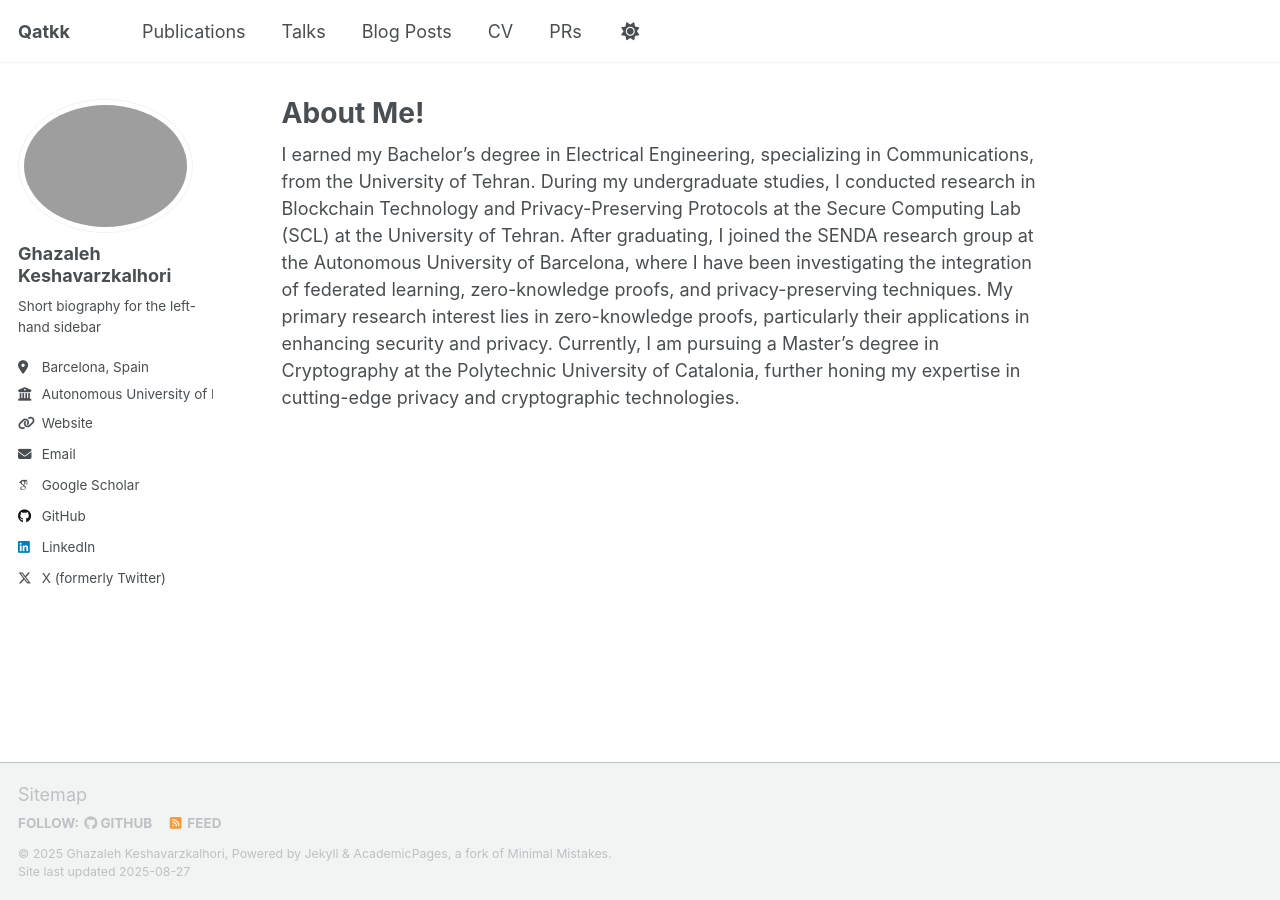
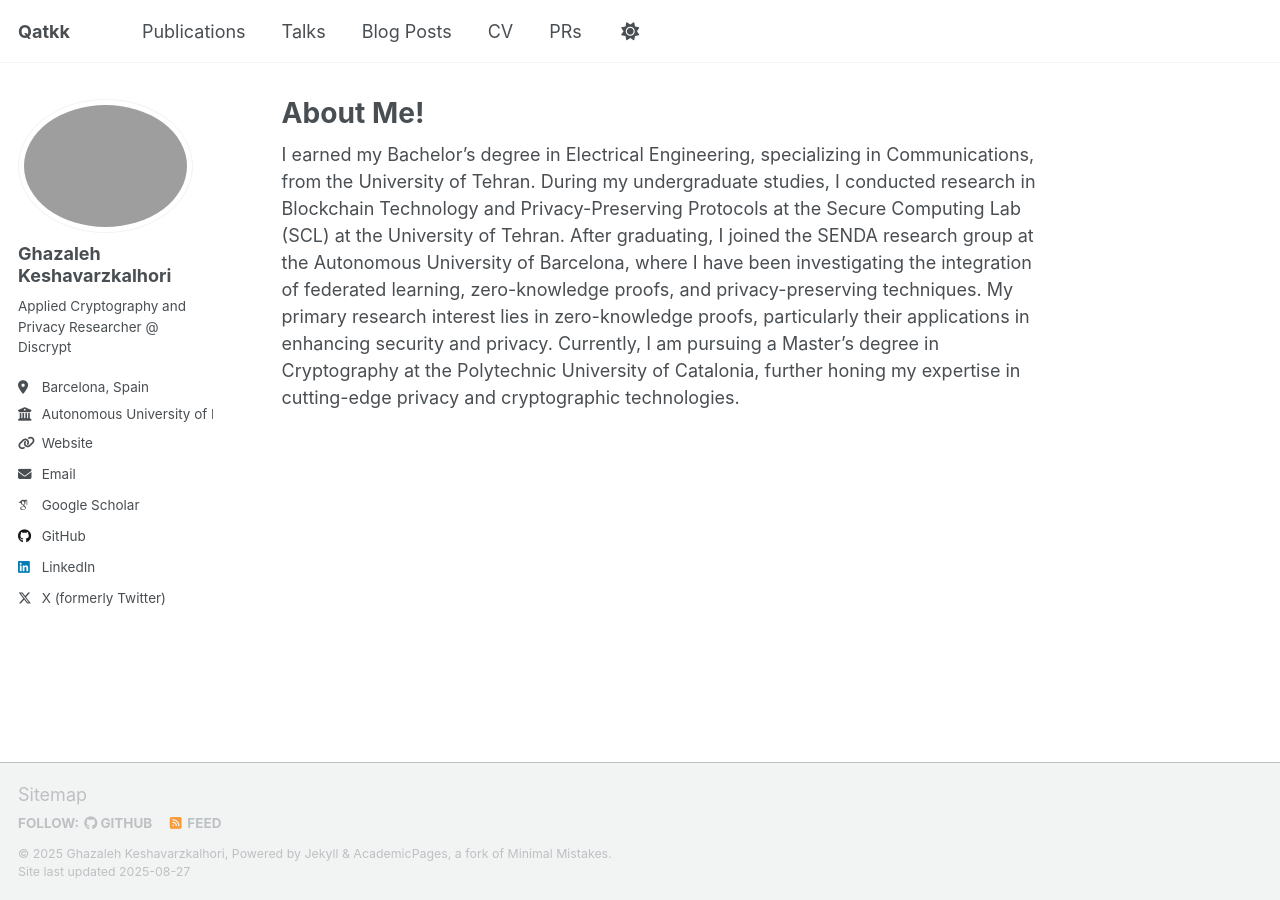
Before and after one commit to qatkk/qatkk.github.io, a Jekyll site: the page built from _pages/about.md, in a window 1280 px wide. Built offline with Jekyll 4.4.1, drawn with Linux system fonts in a browser that asks for light colours; some web fonts are replaced; a script that is not in the unit is left out.

Commit message:
updated the description

```diff
--- a/_config.yml
+++ b/_config.yml
@@ -25,7 +25,7 @@ author:
   avatar           : "profile.png"
   name             : "Ghazaleh Keshavarzkalhori" # Your name
   pronouns         : # example: "she/her"
-  bio              : "Short biography for the left-hand sidebar"
+  bio              : "Applied Cryptography and Privacy Researcher @ Discrypt"
   location         : "Barcelona, Spain"
   employer         : "Autonomous University of Barcelona"
   uri              : "https://www.discrypt.cat/"
```
